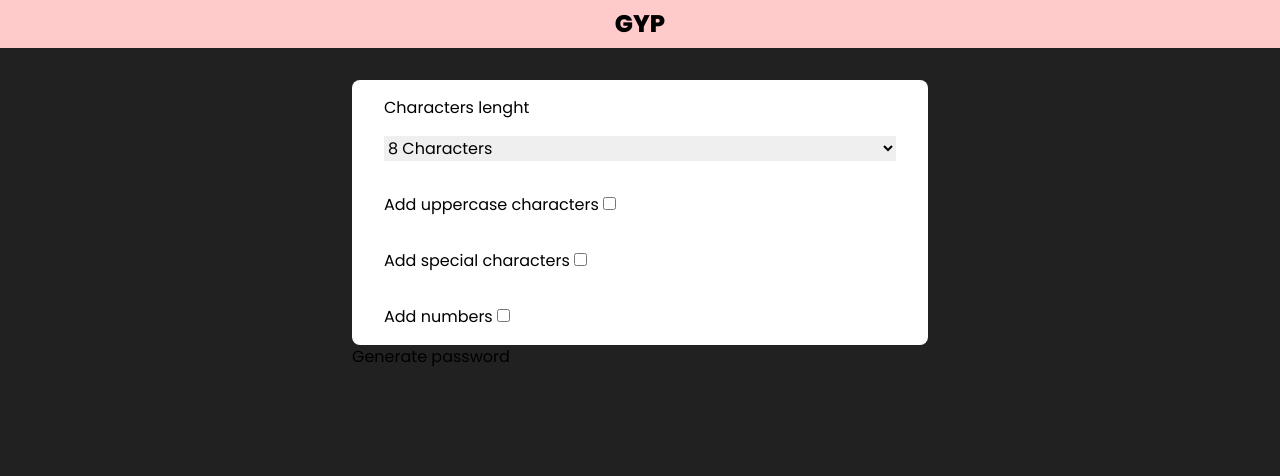
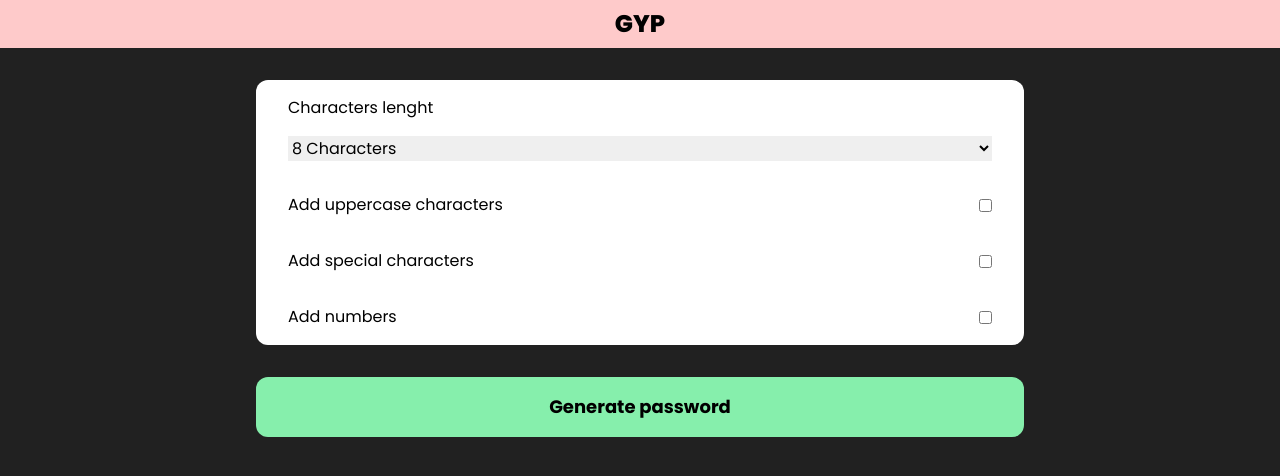
Before and after one commit to delcruzzz/generate_password, a Django app: page /generate in a window 1280 px wide. Shown: the top 476 px of the page. Run offline with Django 4.2, Linux system fonts and the light colour scheme; some libraries are stand-ins or nearby versions.

Commit message:
generate design for generate password form :alien:

```diff
--- a/passwords_app/templates/pages/generate.html
+++ b/passwords_app/templates/pages/generate.html
@@ -4,8 +4,8 @@
 
 <div class="w-full">
     <div class="px-8 py-8 max-w-6xl mx-auto">
-        <form action="" class="mx-auto max-w-xl">
-            <section class="bg-white rounded-lg px-8 py-4 space-y-8">
+        <form action="" class="mx-auto max-w-3xl space-y-8">
+            <section class="bg-white rounded-xl px-8 py-4 space-y-8">
                 <div class="flex flex-col space-y-4">
                     <label for="lenght">Characters lenght</label>
                     <select name="lenght" id="lenght">
@@ -19,21 +19,22 @@
                         <option value="15">15 Characters</option>
                     </select>
                 </div>
-                <div class="">
+                <div class="flex items-center justify-between">
                     <label for="uppercase">Add uppercase characters</label>
                     <input type="checkbox" id="uppercase" name="uppercase" />
                 </div>
-                <div class="">
+                <div class="flex items-center justify-between">
                     <label for="special">Add special characters</label>
                     <input type="checkbox" id="special" name="special" />
                 </div>
-                <div class="">
+                <div class="flex items-center justify-between">
                     <label for="numbers">Add numbers</label>
                     <input type="checkbox" id="numbers" name="numbers" />
                 </div>
             </section>
-
-            <button>Generate password</button>
+            <section class="text-center">
+                <button class="w-full py-4 text-lg font-bold rounded-xl bg-green-300 text-black">Generate password</button>
+            </section>
         </form>
     </divc>
 </div>
```
